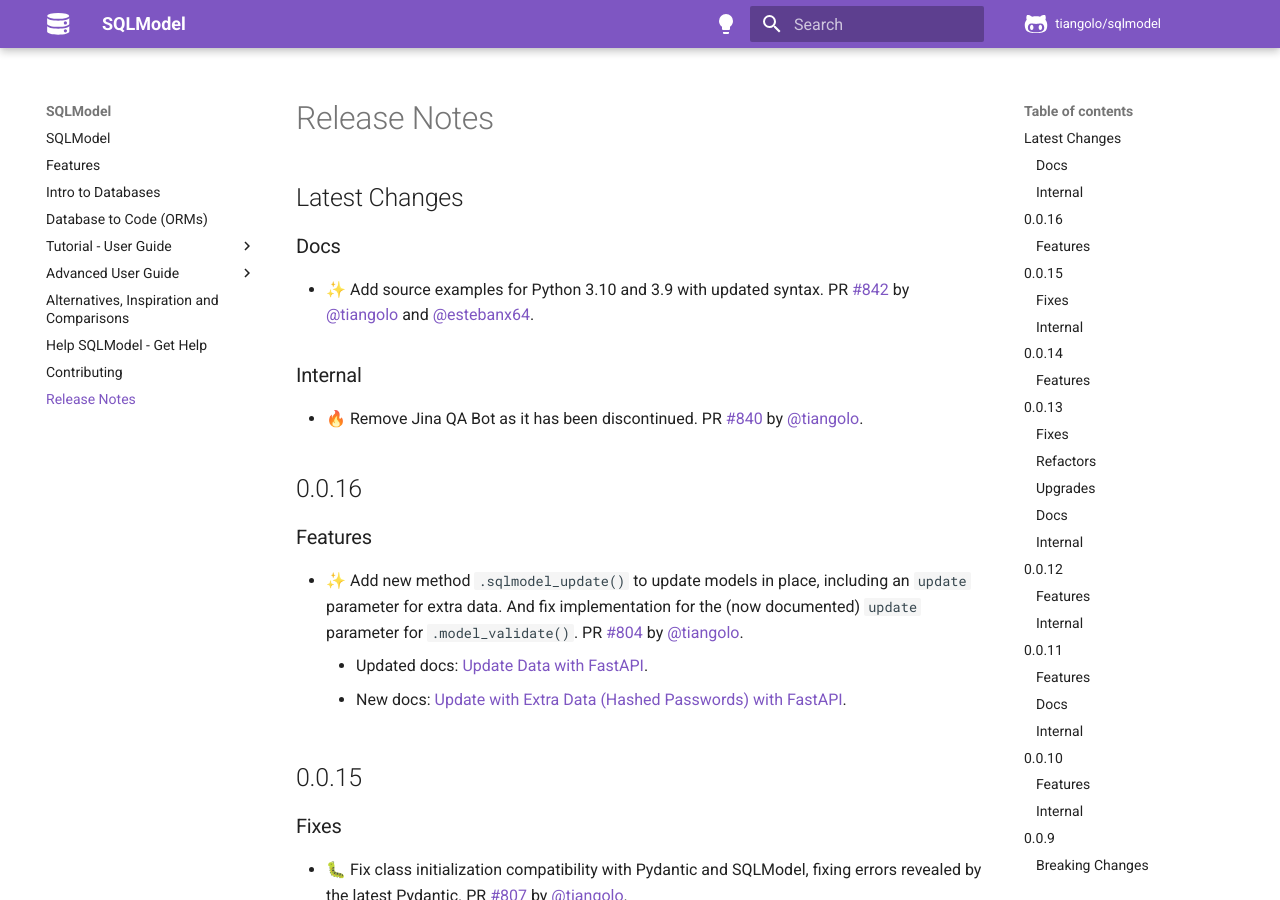
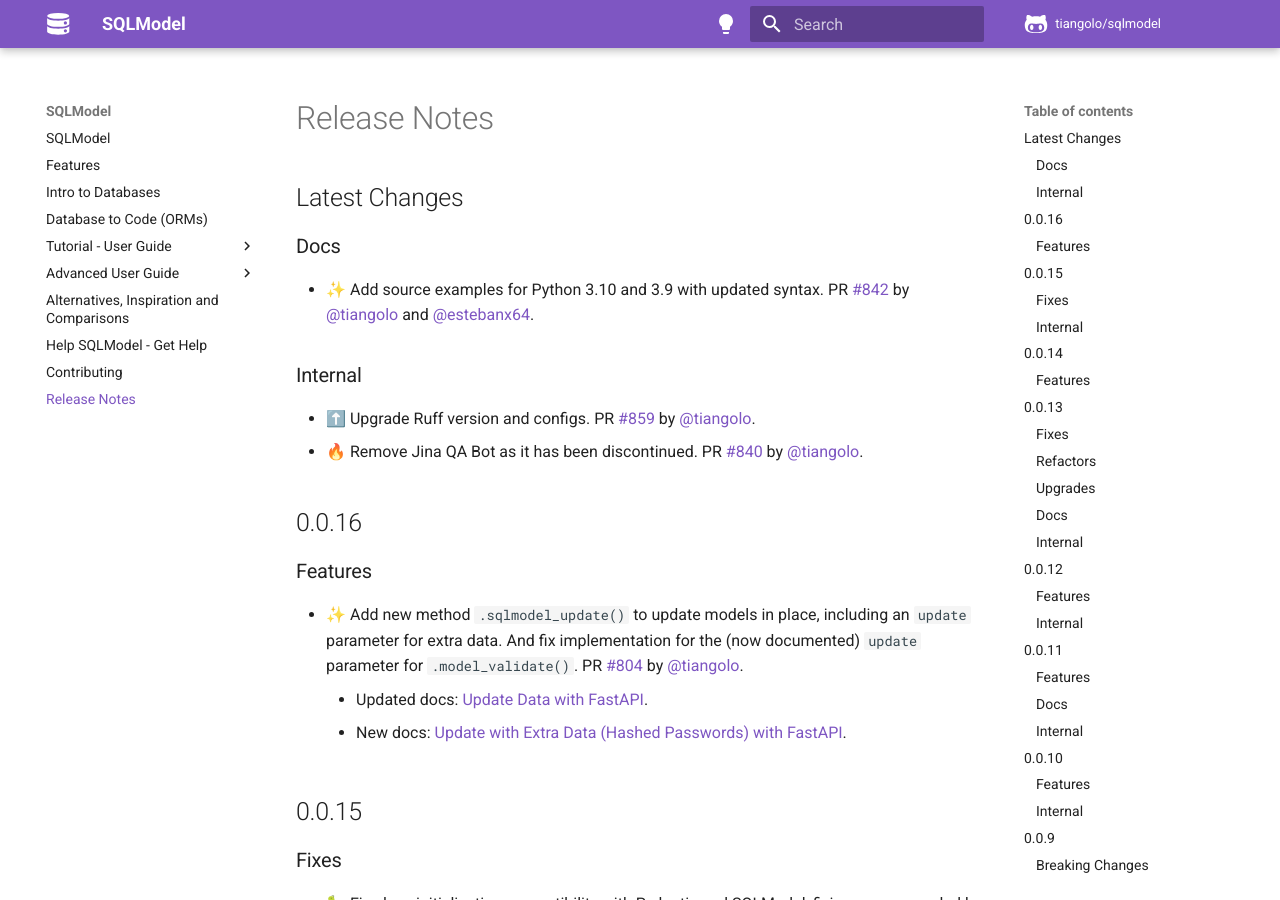
Before and after one commit to sztrakabalint/fastapi-sqlmodel, an MkDocs documentation site: the page built from docs/release-notes.md, in a window 1280 px wide and 900 px high. Built offline with MkDocs 1.6.1 and Material for MkDocs 9.7.7, drawn with Linux system fonts in a browser that asks for light colours; comment, search, counter and statistics services are not loaded.

Commit message:
📝 Update release notes

```diff
--- a/docs/release-notes.md
+++ b/docs/release-notes.md
@@ -8,6 +8,7 @@
 
 ### Internal
 
+* ⬆️ Upgrade Ruff version and configs. PR [#859](https://github.com/tiangolo/sqlmodel/pull/859) by [@tiangolo](https://github.com/tiangolo).
 * 🔥 Remove Jina QA Bot as it has been discontinued. PR [#840](https://github.com/tiangolo/sqlmodel/pull/840) by [@tiangolo](https://github.com/tiangolo).
 
 ## 0.0.16
```
